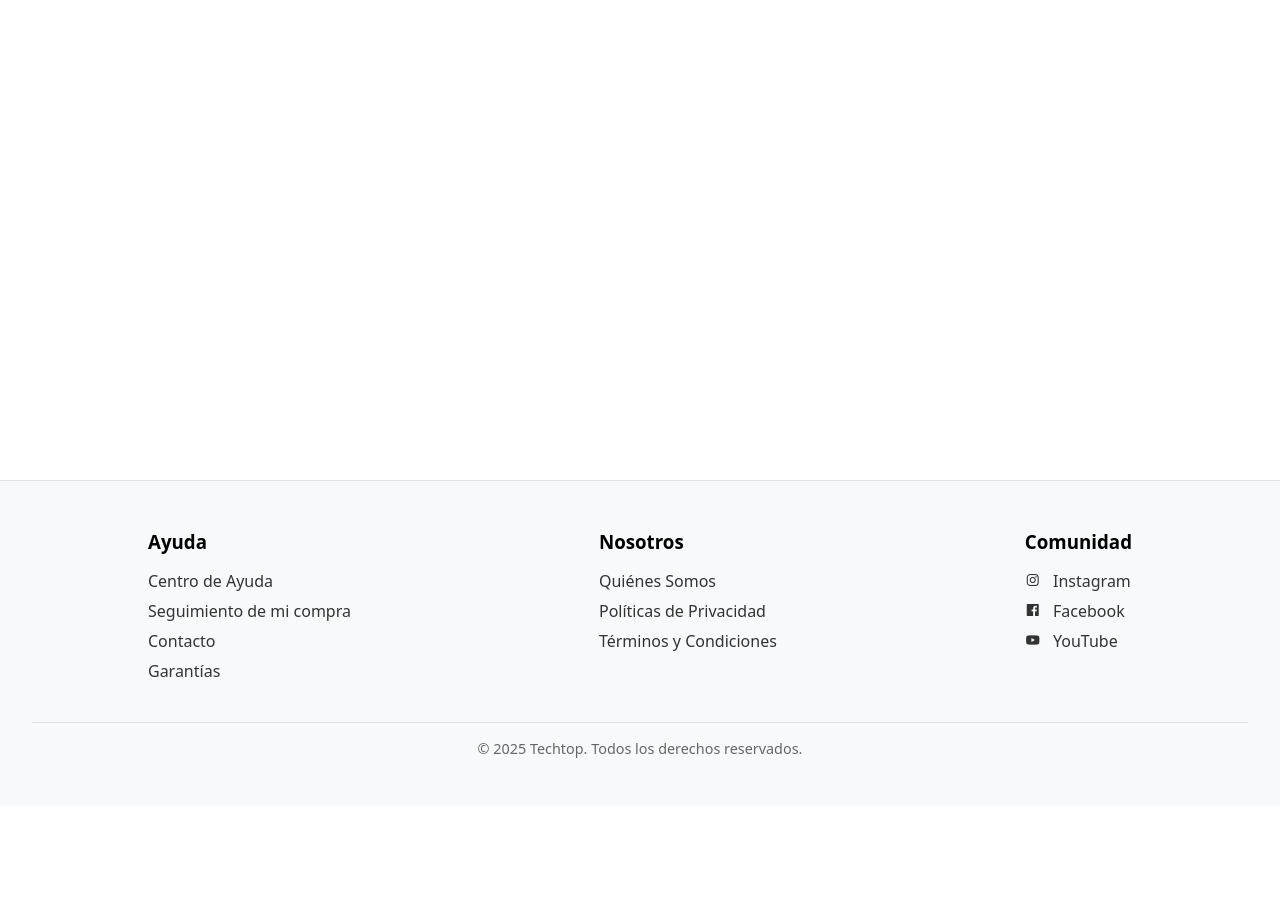
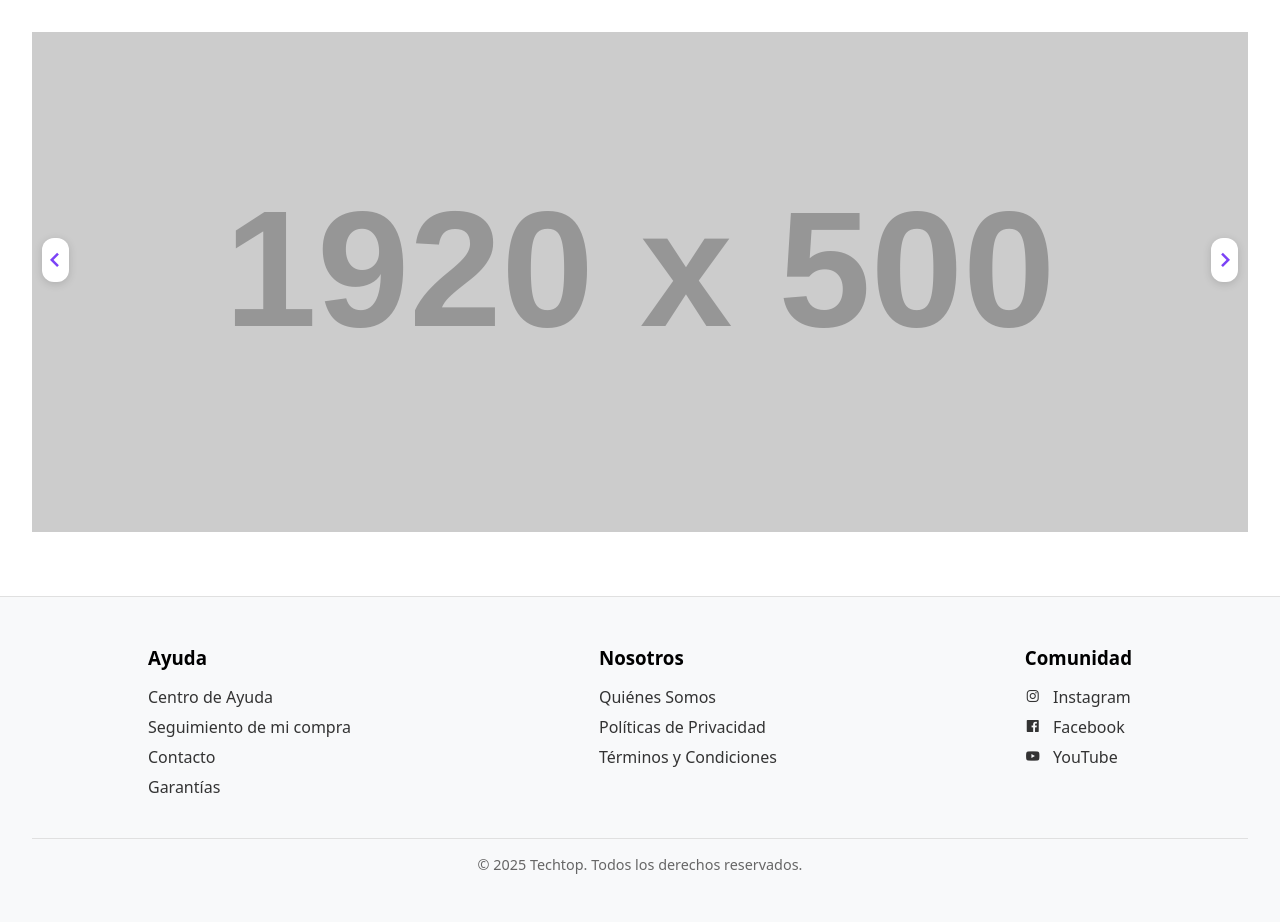
Before and after one commit to palgatox64/techtop, a Django app: page / in a window 1280 px wide. Shown: the part 151-1073 px from the top of the page. Before the commit the page ends 909 px from the top, so only its background shows below. Run offline with Django 5.2, Linux system fonts and the light colour scheme; grey boxes labelled with a size stand in for pictures from a placeholder-image service; some libraries are stand-ins or nearby versions.

Commit message:
creacion de page home

```diff
--- a/static/css/styles.css
+++ b/static/css/styles.css
@@ -184,7 +184,7 @@ ul {
     z-index: 100;
     opacity: 0;
     visibility: hidden;
-    transform: translateY(-10px)
+    transform: translateY(-10px);
     transition: opacity 0.3s ease, visibility 0.3s;
 }
 
@@ -258,3 +258,103 @@ ul {
 .brand-list li a:hover {
     color: #000;
 }
+
+.swiper {
+  width: 100%;
+  height: 500px;
+  margin-bottom: 2rem;
+}
+
+.swiper-slide {
+  text-align: center;
+  font-size: 18px;
+  color: #fff;
+  background-size: cover;
+  background-position: center;
+
+  /* Centrar el contenido dentro del slide */
+  display: flex;
+  justify-content: center;
+  align-items: center;
+}
+
+/* Capa semitransparente sobre la imagen para que el texto sea más legible */
+.slide-content {
+    background-color: rgba(0, 0, 0, 0.5);
+    padding: 2rem 3rem;
+    border-radius: 8px;
+    text-align: left;
+}
+
+.slide-content h1 {
+    font-size: 2.5rem;
+    margin-bottom: 0.5rem;
+}
+
+.slide-content p {
+    font-size: 1.2rem;
+    margin-bottom: 1.5rem;
+}
+
+.slide-button {
+    display: inline-block;
+    background-color: #000;
+    color: #fff;
+    padding: 0.75rem 1.5rem;
+    border: 1px solid #fff;
+    border-radius: 4px;
+    text-decoration: none;
+    font-weight: bold;
+    transition: background-color 0.3s, color 0.3s;
+}
+
+.slide-button:hover {
+    background-color: #fff;
+    color: #000;
+}
+
+
+.swiper-button-next, .swiper-button-prev {
+    color: #ffffff;
+}
+
+.swiper-button-next,
+.swiper-button-prev {
+    background-color: white;
+    width: 45px;
+    height: 60px;
+    border-radius: 12px;
+    box-shadow: 0 2px 8px rgba(0,0,0,0.15);
+    display: flex;
+    justify-content: center;
+    align-items: center;
+    top: 50%;
+    transform: translateY(-50%);
+}
+
+.swiper-button-next::after,
+.swiper-button-prev::after {
+    display: none;
+}
+
+.swiper-button-next i,
+.swiper-button-prev i {
+    font-size: 30px;
+    color: #7B42F6;
+}
+
+.swiper-pagination {
+    bottom: 20px !important;
+}
+
+.swiper-pagination-bullet {
+    width: 10px;
+    height: 10px;
+    background-color: #d1d1d1;
+    opacity: 0.8;
+    transition: background-color 0.3s ease;
+}
+
+.swiper-pagination-bullet-active {
+    background-color: #000000;
+}
--- a/static/js/main.js
+++ b/static/js/main.js
@@ -22,4 +22,25 @@ document.addEventListener('DOMContentLoaded', function() {
             });
         }
     });
+
+    document.addEventListener('DOMContentLoaded', function() {
+    const swiper = new Swiper('.swiper', {
+        direction: 'horizontal',
+        loop: true,
+        pagination: {
+          el: '.swiper-pagination',
+          clickable: true,
+        },
+        navigation: {
+          nextEl: '.swiper-button-next',
+          prevEl: '.swiper-button-prev',
+        },
+        autoplay: {
+            delay: 5000,
+            disableOnInteraction: false,
+        },
+    });
+
+
 });
+});
--- a/templates/base.html
+++ b/templates/base.html
@@ -5,10 +5,9 @@
     <meta charset="UTF-8">
     <meta name="viewport" content="width=device-width, initial-scale=1.0">
     <title>{% block title %}Techtop{% endblock %}</title>
-
     <link href='https://unpkg.com/boxicons@2.1.4/css/boxicons.min.css' rel='stylesheet'>
-
     <link rel="stylesheet" href="{% static 'css/styles.css' %}">
+    <link rel="stylesheet" href="https://cdn.jsdelivr.net/npm/swiper@11/swiper-bundle.min.css"/>
 </head>
 <body>
     <header class="header">
@@ -120,5 +119,6 @@
         </div>
     </footer>
 <script src="{% static 'js/main.js' %}"></script>
+<script src="https://cdn.jsdelivr.net/npm/swiper@11/swiper-bundle.min.js"></script>
 </body>
 </html>
--- a/templates/home.html
+++ b/templates/home.html
@@ -1,7 +1,23 @@
 {% extends 'base.html' %}
+{% load static %}
 
 {% block title %}Inicio - Techtop{% endblock %}
 
 {% block content %}
 
+<div class="swiper">
+  <div class="swiper-wrapper">
+    <div class="swiper-slide" style="background-image: url('https://placehold.co/1920x500/cccccc/000000?text=Tu+Imagen+1');"></div>
+    <div class="swiper-slide" style="background-image: url('https://placehold.co/1920x500/bbbbbb/000000?text=Tu+Imagen+2');"></div>
+    <div class="swiper-slide" style="background-image: url('https://placehold.co/1920x500/aaaaaa/000000?text=Tu+Imagen+3');"></div>
+  </div>
+  <div class="swiper-pagination"></div>
+  <div class="swiper-button-prev">
+    <i class='bx bx-chevron-left'></i> </div>
+<div class="swiper-button-next">
+    <i class='bx bx-chevron-right'></i> </div>
+<div class="page-content">
+    <h2>Productos Destacados</h2>
+    </div>
+
 {% endblock %}
```
